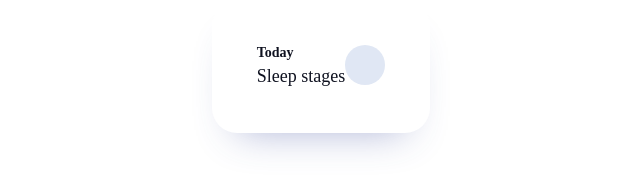
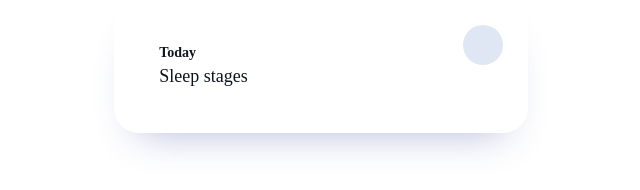
Before and after one commit to radualex/sleep-cycle-card, a React app: page / in a window 1280 px wide. Shown: the whole page, without its empty margins (319-959 px from the left). Built offline with nearby package versions, Linux system fonts and the light colour scheme.

Commit message:
2 files modified

```diff
--- a/Button.css
+++ b/Button.css
@@ -1,5 +1,12 @@
-.button {
+.button-wrapper {
+  position: relative;
+  margin: 0 0 0 215px;
+}
+
+.button-wrapper .button {
   background: #E0E7F4;
   border-radius: 20px;
   padding: 20px;
+
+  margin: -20px -20px 0 0;
 }
--- a/Button.tsx
+++ b/Button.tsx
@@ -3,6 +3,10 @@ import "./Button.css";
 
 export class Button extends React.Component {
   render() {
-    return <div className="button"></div>;
+    return (
+      <div className="button-wrapper">
+        <div className="button" />
+      </div>
+    );
   }
 }
```
